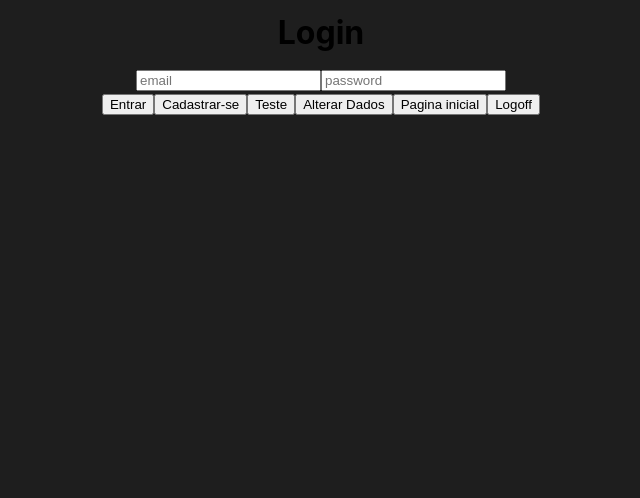
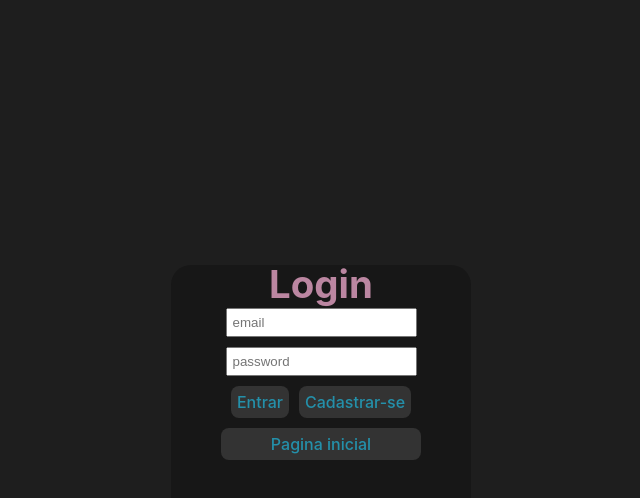
Before and after one commit to MaxHToviansky/atividadeFinal-ia20, a React (Vite) app in the folder frontEnd/: page /Login in a window 1280 px wide. Shown: the top 498 px of the page, without its empty margins (319-959 px from the left). Built offline with nearby package versions, Linux system fonts and the light colour scheme.

Commit message:
Almost finished Chat - needs testing Chat almost done - needs testing Login page has incomplete feature - Session based changes.

```diff
--- a/frontEnd/src/App.css
+++ b/frontEnd/src/App.css
@@ -3,6 +3,7 @@
   text-align: center;
   --colorNavBar: rgb(60,60,60);
   --colorBackground: rgb(30,30,30);
+  --colorButtonText: rgb(36,144,170);
 }
 
 #navBarBox {
@@ -20,12 +21,14 @@
   justify-content: center;
 }
 .navButton{
-  margin: 2px;
+  margin: 1vw 2vw;
   border-color:var(--colorNavBar) ;
   background-color: var(--colorNavBar);
   cursor: pointer;
   border: none;
   float: right;
+  border-radius: 0;
+  padding: 0;
 }
 .navButton:active {
   border: none;
@@ -47,6 +50,133 @@
   margin: 1vw;
   display: inline-block;
   vertical-align: top;
+  text-align: center;
   color: rgb(226,164,82);
-  font: 5vw bold;
+  font: 4vw bold;
 }
+
+#loginBox{
+  background-color: rgb(23, 23, 23);
+  height: 270px;
+  border-radius: 20px;
+  color: rgb(187,134,161);
+  position: relative;
+  top: 50%;
+  transform: translateY(-50%);
+}
+
+#loginForm{
+  width: 300px;
+  display: flex;
+  flex-direction: column ;
+  align-items: center;
+}
+
+#loginForm>h1{
+  margin: 7px;
+  font-size: 3vw;
+}
+
+#loginForm>input{
+  padding: 5px;
+  margin: 5px;
+}
+
+#loginButtonDiv>button{
+  margin: 5px;
+  padding: 5px;
+  color: var(--colorButtonText);
+}
+
+#buttonHome{
+  width: 200px;
+}
+
+#cadastroBox{
+  background-color: rgb(28, 28, 28);
+  height: 320px;
+  border-radius: 20px;
+}
+
+#cadastroForm{
+  width: 300px;
+  display: flex;
+  flex-direction: column ;
+  align-items: center;
+}
+
+#cadastroForm>input{
+  padding: 5px;
+  margin: 5px;
+}
+
+#cadastroButtonDiv{
+  padding: 5px;
+  margin: 5px;
+}
+
+#cadastroButtonDiv>button{
+  padding: 5px;
+  margin: 5px;
+  color: var(--colorButtonText);
+}
+
+#testeBox{
+  background-color: rgb(28, 28, 28);
+  height: 230px;
+  border-radius: 20px;
+}
+
+#tituloTeste{
+  width: 250px;
+}
+.textoTeste{
+  margin: 14px;
+  padding: 1px;
+}
+
+#testeButtonDiv>button{
+  padding: 5px;
+  margin: 5px;
+  color: var(--colorButtonText);
+}
+
+#loginHome{
+  margin: 7px;
+  padding: 5px;
+}
+
+#updateForm{
+  width: 300px;
+  display: flex;
+  flex-direction: column ;
+  align-items: center;
+}
+
+#updateBox{
+  background-color: rgb(28, 28, 28);
+  height: 230px;
+  border-radius: 20px;
+}
+
+#updateForm>input{
+  padding: 5px;
+  margin: 5px;
+}
+
+#updateButtonDiv>button{
+  padding: 5px;
+  margin: 5px;
+  color: var(--colorButtonText);
+}
+button {
+  border-radius: 8px;
+  border: 1px solid transparent;
+  padding: 0.6em 1.2em;
+  font-size: 1em;
+  font-weight: 500;
+  font-family: inherit;
+  background-color: rgb(51, 51, 51);
+  cursor: pointer;
+  transition: border-color 0.25s;
+}
--- a/frontEnd/src/App.tsx
+++ b/frontEnd/src/App.tsx
@@ -6,6 +6,7 @@ import Cadastro from './components/loginComponents/Cadastro'
 import Login from './components/loginComponents/Login'
 import Teste from './components/loginComponents/Teste'
 import Update from './components/loginComponents/Update'
+import Chat from './pages/ChatPage'
 
 function App() {
   return <>
@@ -16,6 +17,7 @@ function App() {
         <Route path='/Cadastro' element={<Cadastro/>}/>
         <Route path='/Teste' element={<Teste/>}/>
         <Route path='/Update' element={<Update/>}/>
+        <Route path='/Chat' element={<Chat/>}/>
       </Routes>
     </BrowserRouter>
   </>
--- a/frontEnd/src/components/imageUpload.tsx
+++ b/frontEnd/src/components/imageUpload.tsx
@@ -2,6 +2,8 @@ import { FormEventHandler, HtmlHTMLAttributes } from "react"
 
 export default function(){
 
+    // Acabou que não precisei sofrer com o github. Consegui conter todas as informações
+    // só na imagem, e depois disso tirei o Content Header do fetch.
     const uploadImage: FormEventHandler<HTMLFormElement> = async ev => {
         ev.preventDefault()
         const imageUploadReq = await fetch("/api/upload/image", {
--- /dev/null
+++ b/frontEnd/src/components/loginComponents/Logged.tsx
@@ -0,0 +1,30 @@
+export default function () {
+    let name = "none"
+    let email = "none"
+
+    async function sessionVerify() {
+        const request = await fetch(`/api/logged/${sessionStorage.getItem('token')}`, {
+            method: "POST",
+            headers: { 'Content-Type': 'application/json' },
+            body: JSON.stringify({
+                sesid: sessionStorage.getItem('token')
+            })
+        })
+        if (request.status >= 200 && request.status <= 299) {
+            const user = await request.json()
+            name = user.name
+            email = user.email
+        }
+    }
+
+    if (name != "none" && email != "none") {
+        return <>
+            <div>Nome: {name}<br />Email: {email}</div>
+        </>
+    } else {
+        return <>
+            <div>Awaiting Fetch...</div>
+        </>
+    }
+
+}
--- a/frontEnd/src/components/loginComponents/Login.tsx
+++ b/frontEnd/src/components/loginComponents/Login.tsx
@@ -1,6 +1,7 @@
 import { FormEventHandler } from "react";
 import { useNavigate } from "react-router-dom";
 import Logoff from "./Logoff";
+import Logged from "./Logged"
 
 
 export default function () {
@@ -36,6 +37,10 @@ export default function () {
     alert("Cara! deu um erro tão foda, que eu nem sei o que foi!")
   }
 
+  console.log(sessionStorage.token)
+
+  if (sessionStorage.token == undefined) {
+    console.log(sessionStorage.token)
     return <>
       <div id="loginBox">
         <form onSubmit={enviarDados} id="loginForm">
@@ -45,6 +50,19 @@ export default function () {
           <div id="loginButtonDiv">
             <button type="submit" >Entrar</button>
             <button type="button" onClick={() => navigate("/Cadastro")}>Cadastrar-se</button>
+            <button type="button" onClick={() => navigate("/")} id="buttonHome">Pagina inicial</button>
+          </div>
+        </form>
+      </div>
+    </>
+  }else{
+    console.log(sessionStorage.token)
+    return <>
+      <div id="loginBox">
+        <form id="loginForm">
+          <h1>User</h1>
+          <Logged/>
+          <div id="loginButtonDiv">
             <button type="button" onClick={() => navigate("/Teste")}>Teste</button>
             <button type="button" onClick={() => navigate("/Update")}>Alterar Dados</button>
             <button type="button" onClick={() => navigate("/")} id="buttonHome">Pagina inicial</button>
@@ -54,3 +72,4 @@ export default function () {
       </div>
     </>
   }
+}
--- a/frontEnd/src/components/navBar.tsx
+++ b/frontEnd/src/components/navBar.tsx
@@ -10,7 +10,7 @@ export default function(){
             <button className="navButton"><img src={imgUploadFigure}></img></button>
         </div>
         <div className="buttonBox">
-            <button className="navButton"><img src={chatImg}></img></button>
+            <button className="navButton" onClick={() => navigate("/Chat")}><img src={chatImg}></img></button>
         </div>
         <div className="buttonBox">
             <button className="navButton" onClick={() => navigate("/Login")}><img src={userImg}></img></button>
--- a/frontEnd/src/index.css
+++ b/frontEnd/src/index.css
@@ -9,3 +9,6 @@ html, body {
   height: 100%;
   background-color: rgb(30,30,30);
 }
+body{
+  display: flex;
+}
--- a/frontEnd/src/pages/ChatPage.tsx
+++ b/frontEnd/src/pages/ChatPage.tsx
@@ -1,5 +1,28 @@
-export default function() {
+import { FormEventHandler } from "react"
 
+export default function () {
+    const display = [<div>Start Of Chat</div>]
+
+    var ws = new WebSocket('ws://127.0.0.1:8090')
+
+    ws.addEventListener("message", ev => {
+        const data = <div>{ev.data}</div>
+        display.push(data)
+    })
+
+    const wsEvent: FormEventHandler<HTMLFormElement> = async ev => {
+        ev.preventDefault
+        let currentMessage = ev.currentTarget.message.value
+        ws.send(currentMessage)
+        currentMessage = ""
+    }
     return <>
+        <div>
+        <form onSubmit={wsEvent}>
+            <input name="message"></input>
+            <button type="submit"></button>
+        </form>
+        {display}
+        </div>
     </>
 }
```
Lines whose indentation alone changed are shown as unchanged.
